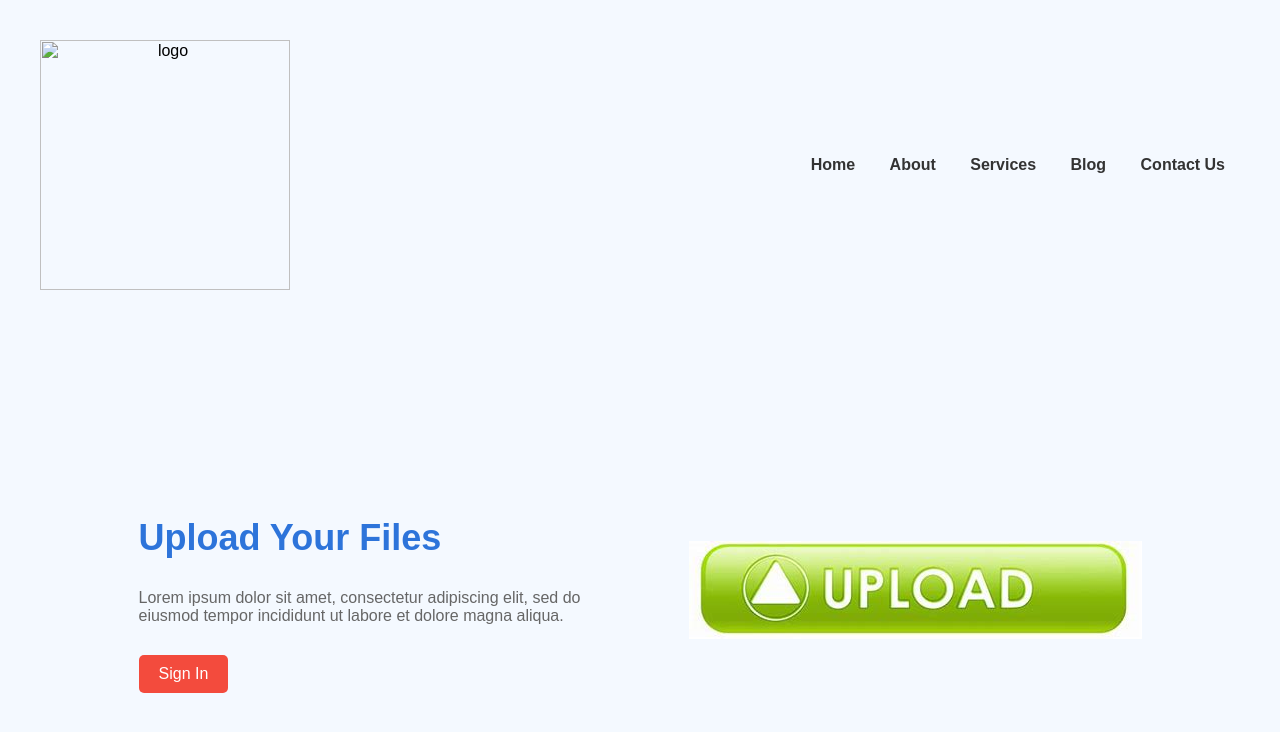
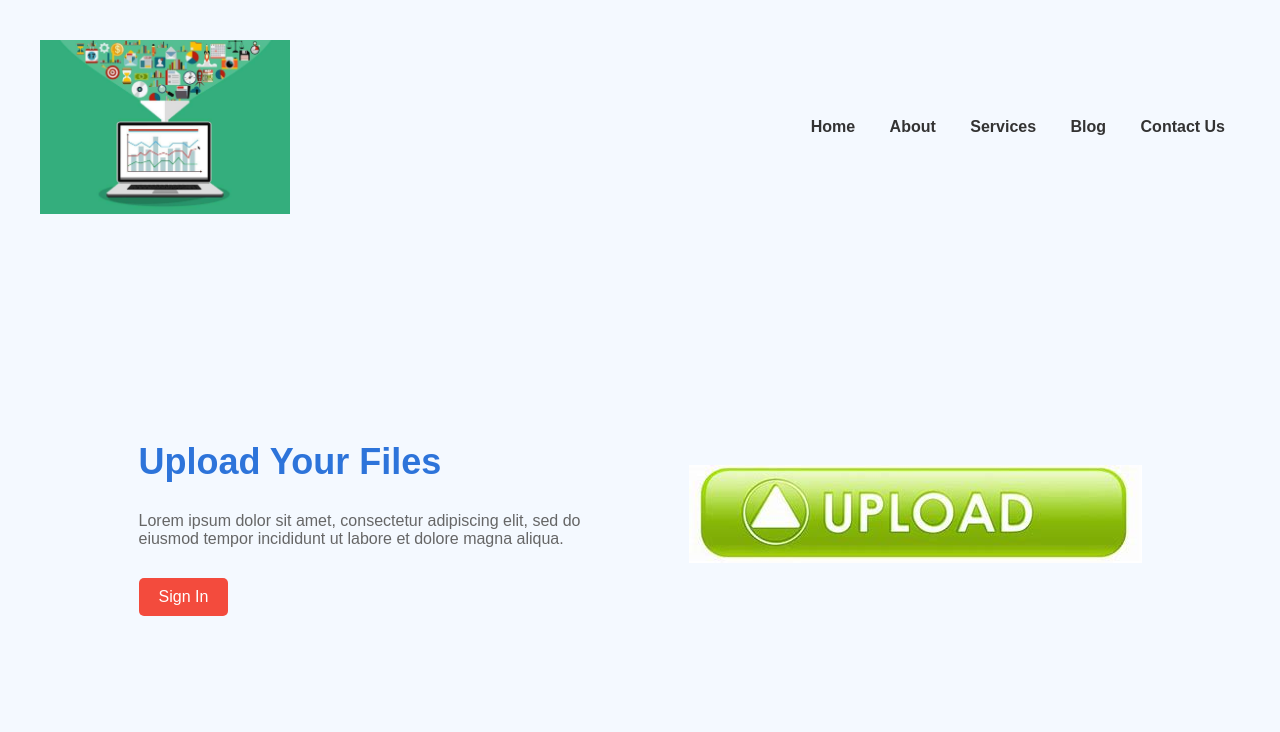
Before and after one commit to prabupoomalai7497/website, a plain HTML site: page index.html in a window 1280 px wide. Drawn offline with Linux system fonts and the light colour scheme.

Commit message:
logo update

```diff
--- a/index.html
+++ b/index.html
@@ -66,7 +66,7 @@
     <div class="container">
         <header>
             <div class="logo">
-                <img width="250px" src="logo.png" alt="logo">
+                <img width="250px" src="logo.jpg" alt="logo">
             </div>
             <nav>
                 <a href="#">Home</a>
```
